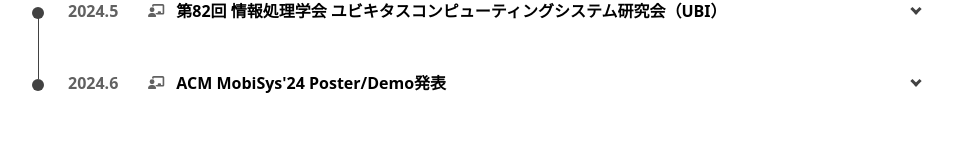
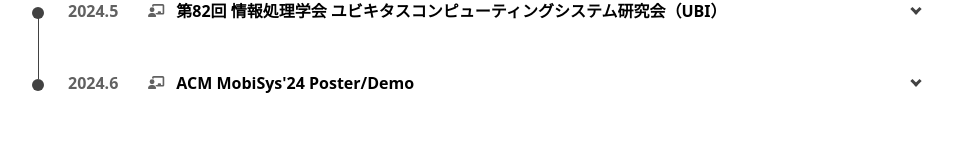
Before and after one commit to sakusaku3939/my-page, a Next.js app: page /profile in a window 1280 px wide. Shown: the part 965-1126 px from the top of the page, without its empty margins (164-1117 px from the left). Built offline with nearby package versions, Linux system fonts and the light colour scheme.

Commit message:
Update text

```diff
--- a/src/pages/profile/index.tsx
+++ b/src/pages/profile/index.tsx
@@ -79,9 +79,8 @@ const Index = () => {
             />
           </TimeLineItem>
           <TimeLineItem date="2024.6" icon={faChalkboardTeacher}
-                        title="ACM MobiSys'24 Poster/Demo発表">
-            国際会議のACM MobiSys 2024の Demo/Poster セッションに採択、「Demo: Image-based Indoor Localization using Object
-            Detection and LSTM」について、デモ発表しました。（Poster/Demo, 国際, 査読あり）
+                        title="ACM MobiSys'24 Poster/Demo">
+            学部2年時に、国際会議のACM MobiSys 2024の Poster/Demo セッションにて 「Demo: Image-based Indoor Localization using Object Detection and LSTM」 を発表しました。（Demo, 国際, 査読あり）
             <TimeLineLink
               description="doi.org/10.1145/3643832.3661836"
               href="https://doi.org/10.1145/3643832.3661836"
```
